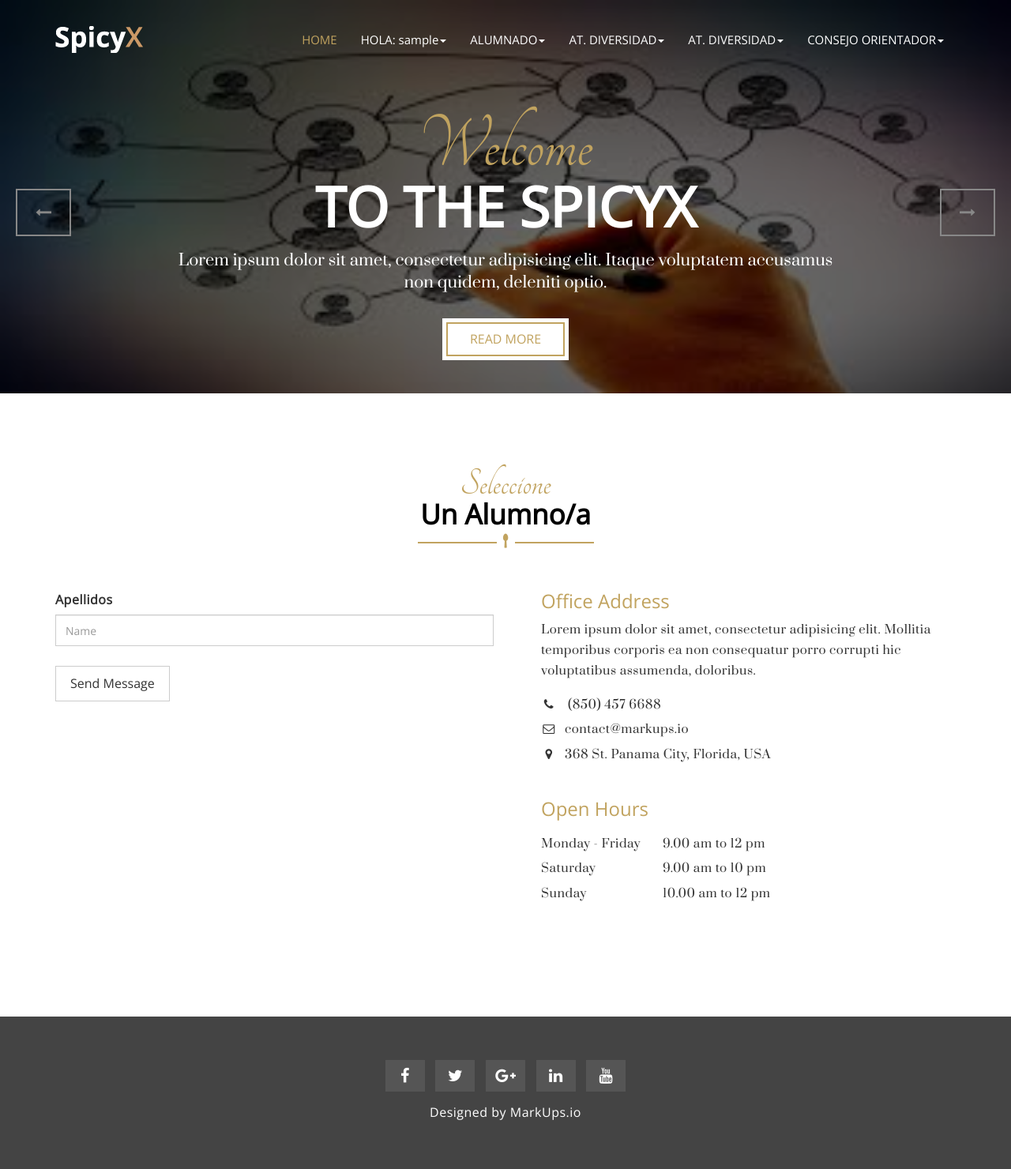
After one commit to manuelfmora/Proyecto, a CodeIgniter app: page /Proyecto/index.php/AlumnoModify in a window 1280 px wide. The commit adds this page. Shown: the whole page at 79% size. Run offline with CodeIgniter, Linux system fonts and the light colour scheme; the visitor is signed in with stand-in values (Sample User, id 1); some libraries are stand-ins or nearby versions.

Commit message:
Inserción de alumno completada y empezando con modificación y borrado 2

```diff
--- a/application/controllers/AlumnoInsert.php
+++ b/application/controllers/AlumnoInsert.php
@@ -16,6 +16,7 @@ class AlumnoInsert extends CI_Controller {
         $this->load->model('M_Provincias');
         $this->load->model('M_Alumno');
         $this->load->library('form_validation');
+        $this->load->model('M_User');
     }
 
     /**
@@ -70,7 +71,8 @@ class AlumnoInsert extends CI_Controller {
                     $data[$key] = $value;
                 }
             }
-
+            $datos = $this->M_User->getDatosModificar($this->session->userdata('username'));
+            $data['Usuario_idUsuario']=$datos['idUsuario'];
             //Inserta en la tabla alumnado
             $this->M_Alumno->addalumno($data);
 
--- a/application/controllers/AlumnoModify.php
+++ b/application/controllers/AlumnoModify.php
@@ -5,7 +5,7 @@
  */
 defined('BASEPATH') OR exit('No direct script access allowed');
 
-class UserModify extends CI_Controller {
+class AlumnoModify extends CI_Controller {
 
     public function __construct() {
         parent::__construct();
@@ -26,15 +26,19 @@ class UserModify extends CI_Controller {
             return; //Sale de la función
         }
 
-        $provincias = $this->M_Provincias->getProvincias();
-        $datos = $this->M_User->getDatosModificar($this->session->userdata('username'));
+//        $provincias = $this->M_Provincias->getProvincias();
+//        $datos = $this->M_User->getDatosModificar($this->session->userdata('username'));
+//
+//        $select = CreaSelectMod($provincias, 'cod_provincia', $datos['cod_provincia']);
 
-        $select = CreaSelectMod($provincias, 'cod_provincia', $datos['cod_provincia']);
-
-        $cuerpo = $this->load->view('V_AlumnoModify', array('id' => 'modificar', 'datos' => $datos), true);
+        $cuerpo = $this->load->view('V_DateModify', array(), true);
 
         $this->load->view('V_Plantilla', Array('cuerpo' => $cuerpo,
                                                 'homeactive' => 'active'));
+    }
+
+    public function Buscar(){
+
     }
 
     /**
@@ -46,12 +50,12 @@ class UserModify extends CI_Controller {
             $todocorrecto = TRUE;
             $cambiarclave = FALSE;
 
-//            $provincias = $this->M_Provincias->getProvincias();
-//            $select = CreaSelect($provincias, 'cod_provincia');
+            $provincias = $this->M_Provincias->getProvincias();
+            $select = CreaSelect($provincias, 'cod_provincia');
 
             $datos = $this->M_User->getDatosModificar($this->session->userdata('username'));
 
-            print_r($datos);
+         ;
             //Establecemos los mensajes de errores
             $this->setMensajesErrores();
             //Establecemos reglas de validación para el formulario
--- a/application/models/M_Alumno.php
+++ b/application/models/M_Alumno.php
@@ -84,7 +84,9 @@ class M_Alumno extends CI_Model{
      */
     public function getDatosModificar($nombre_usu) {
 
-        $query = $this->db->query("SELECT idUsuario, nombre_usu, correo "
+        $query = $this->db->query("SELECT idAlumno,apellidos,nombre,nie,fechaNacimiento,edad,fotoAlumnado,datos_medicos,"
+                ."datos_psicologicos,informe_medico,nombreT1,nombreT2,dirección,cp,poblacion,cod_provincia,telefono1,"
+                ."telefono2,tipo,situacion,implicacion_escolar "
                 . "FROM alumno "
                 . "WHERE nombre_usu = '$nombre_usu'");
 
--- a/application/views/V_AlumnoInsert.php
+++ b/application/views/V_AlumnoInsert.php
@@ -131,9 +131,7 @@
                   <center>
                     <div class="col-md-12">
                       <div class="form-group">
-
-                        <button type="submit" name="GuardarUsuario" class="mu-readmore-btn">Registrarse</button>
-
+                          <button type="submit" name="GuardarUsuario" class="mu-readmore-btn">Registrarse</button>
                       </div>
                     </div>
                   </center>
--- /dev/null
+++ b/application/views/V_DateModify.php
@@ -0,0 +1,54 @@
+<!-- Start Contact section -->
+  <section id="mu-contact">
+    <div class="container">
+      <div class="row">
+        <div class="col-md-12">
+          <div class="mu-contact-area">
+            <div class="mu-title">
+              <span class="mu-subtitle">Seleccione</span>
+              <h2>Un Alumno/a</h2>
+              <i class="fa fa-spoon"></i>
+              <span class="mu-title-bar"></span>
+            </div>
+            <div class="mu-contact-content">
+              <div class="row">
+                <div class="col-md-6">
+                  <div class="mu-contact-left">
+                    <form class="mu-contact-form action="<?= base_url() . 'index.php/AlumnoModify/Modificar' ?>" method="post"">
+                      <div class="form-group">
+                        <label for="name">Apellidos</label>
+                        <input type="text" class="form-control" id="name" placeholder="Name">
+                      </div>
+                      <button type="submit" class="mu-send-btn">Send Message</button>
+                    </form>
+                  </div>
+                </div>
+                <div class="col-md-6">
+                  <div class="mu-contact-right">
+                    <div class="mu-contact-widget">
+                      <h3>Office Address</h3>
+                      <p>Lorem ipsum dolor sit amet, consectetur adipisicing elit. Mollitia temporibus corporis ea non consequatur porro corrupti hic voluptatibus assumenda, doloribus.</p>
+                      <address>
+                        <p><i class="fa fa-phone"></i> (850) 457 6688</p>
+                        <p><i class="fa fa-envelope-o"></i>contact@markups.io</p>
+                        <p><i class="fa fa-map-marker"></i>368 St. Panama City, Florida, USA</p>
+                      </address>
+                    </div>
+                    <div class="mu-contact-widget">
+                      <h3>Open Hours</h3>
+                      <address>
+                        <p><span>Monday - Friday</span> 9.00 am to 12 pm</p>
+                        <p><span>Saturday</span> 9.00 am to 10 pm</p>
+                        <p><span>Sunday</span> 10.00 am to 12 pm</p>
+                      </address>
+                    </div>
+                  </div>
+                </div>
+              </div>
+            </div>
+          </div>
+        </div>
+      </div>
+    </div>
+  </section>
+  <!-- End Contact section -->
--- a/application/views/V_Plantilla.php
+++ b/application/views/V_Plantilla.php
@@ -110,8 +110,8 @@
                                 <a class="dropdown-toggle" data-toggle="dropdown" href="blog-archive.html">ALUMNADO<span class="caret"></span></a>
                                 <ul class="dropdown-menu" role="menu">
                                     <li><a href="<?= base_url() . 'index.php/AlumnoInsert' ?>">Insertar Alumno</a></li>
-                                    <li><a href="<?= base_url() . 'index.php/UserModify' ?>">Modificar Alumno</a></li>
-                                    <li><a href="<?= base_url() . 'index.php/UserRemove' ?>">Eliminar Alumno</a></li>
+                                    <li><a href="<?= base_url() . 'index.php/AlumnoModify' ?>">Modificar Alumno</a></li>
+                                    <li><a href="<?= base_url() . 'index.php/AlumnoRemove' ?>">Eliminar Alumno</a></li>
                                 </ul>
                             </li>
 
--- a/application/views/V_UserModify.php
+++ b/application/views/V_UserModify.php
@@ -13,7 +13,7 @@
                         <span class="mu-title-bar"></span>
                     </div>
                     <div class="mu-reservation-content">
-                        <form class="mu-reservation-form" action="<?= base_url() . 'index.php/UserModify/Modificar' ?>" method="post">
+                        <form class="mu-reservation-form" action="<?= base_url() . 'index.php/UserModify/Buscar' ?>" method="post">
                             <div class="row">
                                 <div class="mu-title">
                                     <div class="col-md-6">
```
Also changed, not shown: application/controllers/UserModify.php (+8 -5 lines).
